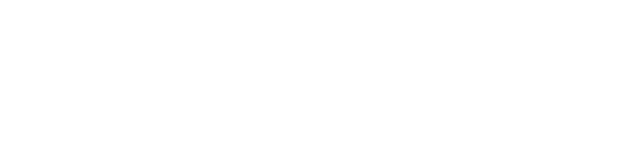
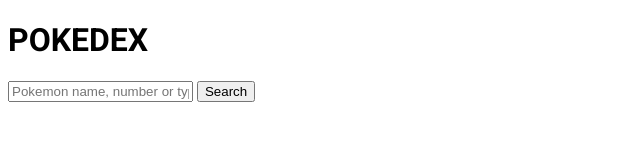
Before and after one commit to Portegaperalta/Pokedex, a plain HTML site: page index.html in a window 1280 px wide. Shown: the whole page, without its empty margins (0-640 px from the left). Drawn offline with Linux system fonts and the light colour scheme.

Commit message:
html and css files updated

```diff
--- a/index.html
+++ b/index.html
@@ -2,6 +2,14 @@
 <html lang="en">
 
 <head>
+  <!-- Google fonts -->
+  <link rel="preconnect" href="https://fonts.googleapis.com">
+  <link rel="preconnect" href="https://fonts.gstatic.com" crossorigin>
+  <link
+    href="https://fonts.googleapis.com/css2?family=Poppins:ital,wght@0,100;0,200;0,300;0,400;0,500;0,600;0,700;0,800;0,900;1,100;1,200;1,300;1,400;1,500;1,600;1,700;1,800;1,900&family=Roboto:ital,wght@0,100;0,300;0,400;0,500;0,700;0,900;1,100;1,300;1,400;1,500;1,700;1,900&display=swap"
+    rel="stylesheet">
+
+  <!-- required meta tags -->
   <link rel="stylesheet" href="styles.css">
   <meta charset="UTF-8">
   <meta name="viewport" content="width=device-width, initial-scale=1.0">
@@ -9,10 +17,20 @@
 </head>
 
 <body>
-
+  <header>
+    <h1>POKEDEX</h1>
+    <div class="top-search">
+      <input type="text" placeholder="Pokemon name, number or type">
+      <button type="button">Search</button>
+    </div>
+  </header>
+  <main></main>
 
   <!-- custom Js -->
   <script src="app.js"></script>
+
+  <!-- FontAwesome Js -->
+  <script src="https://kit.fontawesome.com/389cdbd17f.js" crossorigin="anonymous"></script>
 </body>
 
 </html>
--- a/styles.css
+++ b/styles.css
@@ -0,0 +1,7 @@
+:root {
+  --blue: #406CD9;
+}
+
+body {
+  font-family: "Roboto", sans-serif;
+}
```
